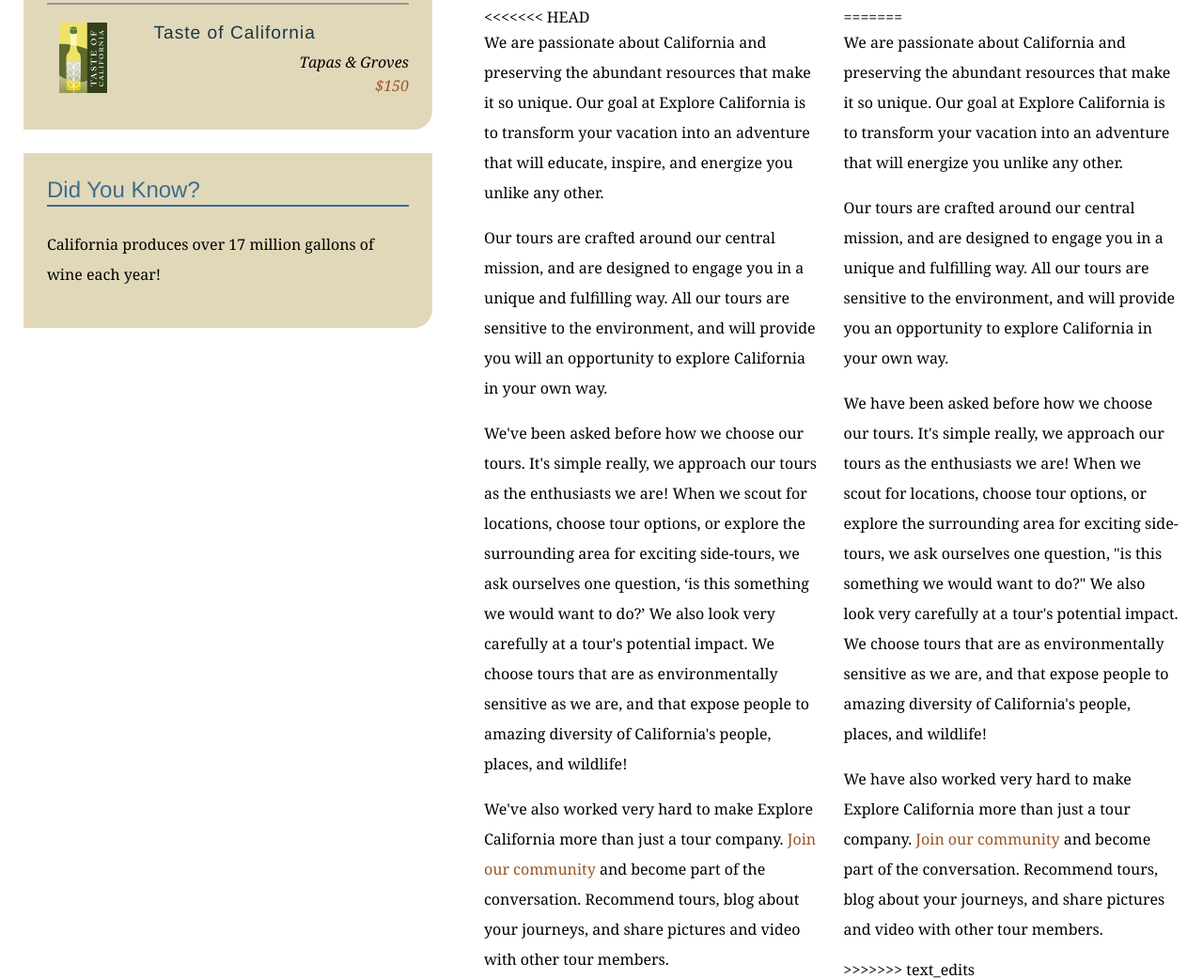
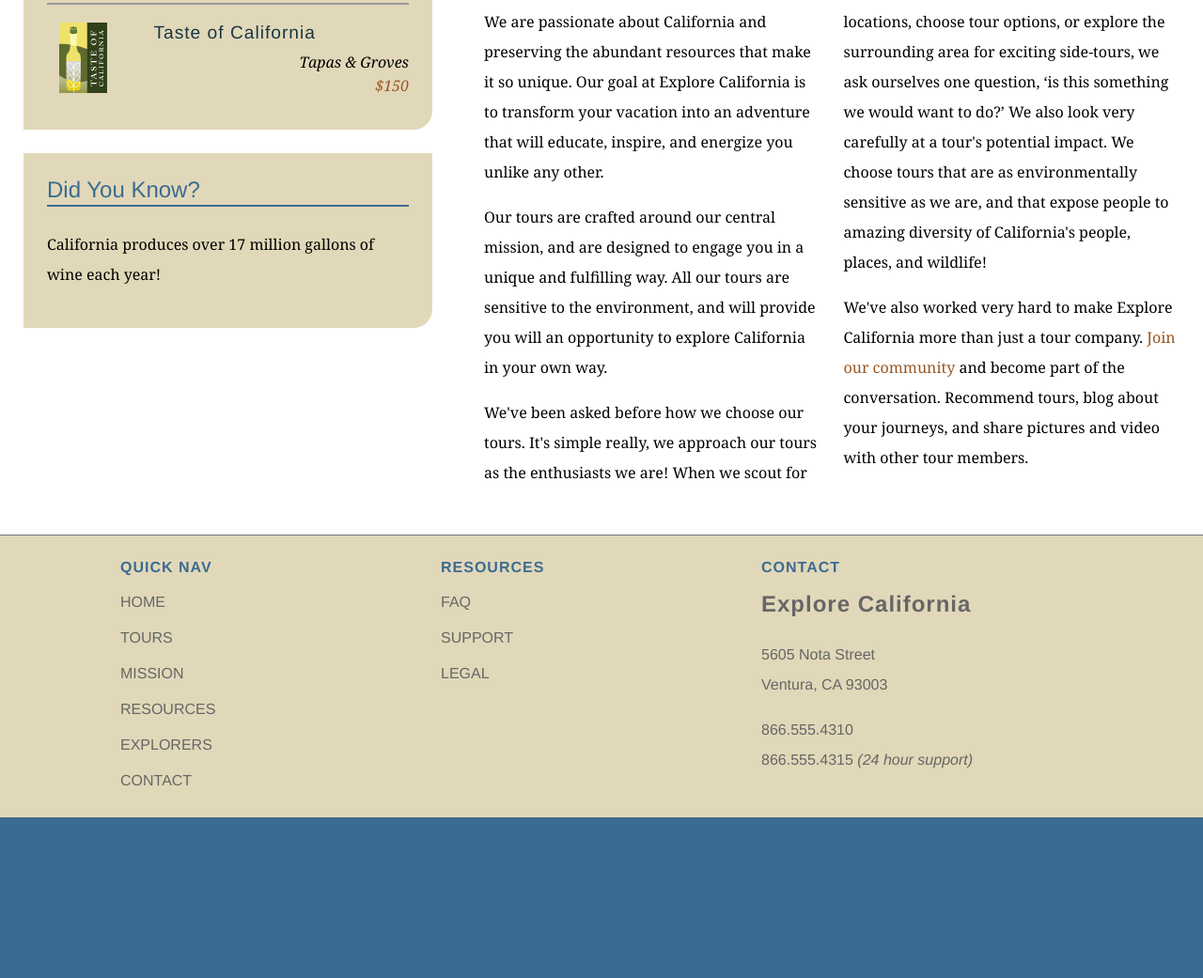
Before and after one commit to kshitijshrivastava/explore-california, a plain HTML site: page mission.html in a window 1280 px wide. Shown: the part 693-1734 px from the top of the page at 94% size. After the commit the page ends 1563 px from the top, so only its background shows below. Drawn offline with Linux system fonts and the light colour scheme.

Commit message:
edited mission.html

```diff
--- a/mission.html
+++ b/mission.html
@@ -62,17 +62,10 @@
           <h1>Who we are</h1>
           <img src="assets/images/mission_look.jpg" alt="Looking out at the Pacific" class="articleImage" />
           <div class="multiCol">
-<<<<<<< HEAD
             <p>We are passionate about California and preserving the abundant resources that make it so unique. Our goal at Explore California is to transform your vacation into an adventure that will educate, inspire, and energize you unlike any other.</p>
             <p>Our tours are crafted around our central mission, and are designed to engage you in a unique and fulfilling way. All our tours are sensitive to the environment, and will provide you will an opportunity to explore California in your own way.</p>
             <p>We've been asked before how we choose our tours. It's simple really, we approach our tours as the enthusiasts we are! When we scout for locations, choose tour options, or explore the surrounding area for exciting side-tours, we ask ourselves one question, &lsquo;is this something we would want to do?&rsquo; We also look very carefully at a tour's potential impact. We choose tours that are as environmentally sensitive as we are, and that expose people to amazing diversity of California's people, places, and wildlife!</p>
             <p>We've also worked very hard to make Explore California more than just a tour company. <a href="explorers/join.html">Join our community</a> and become part of the conversation. Recommend tours, blog about your journeys, and share pictures and video with other tour members.</p>
-=======
-            <p>We are passionate about California and preserving the abundant resources that make it so unique. Our goal at Explore California is to transform your vacation into an adventure that will energize you unlike any other.</p>
-            <p>Our tours are crafted around our central mission, and are designed to engage you in a unique and fulfilling way. All our tours are sensitive to the environment, and will provide you an opportunity to explore California in your own way.</p>
-            <p>We have been asked before how we choose our tours. It's simple really, we approach our tours as the enthusiasts we are! When we scout for locations, choose tour options, or explore the surrounding area for exciting side-tours, we ask ourselves one question, &quot;is this something we would want to do?&quot; We also look very carefully at a tour's potential impact. We choose tours that are as environmentally sensitive as we are, and that expose people to amazing diversity of California's people, places, and wildlife!</p>
-            <p>We have also worked very hard to make Explore California more than just a tour company. <a href="explorers/join.html">Join our community</a> and become part of the conversation. Recommend tours, blog about your journeys, and share pictures and video with other tour members.</p>
->>>>>>> text_edits
           </div>
         </div>
       </div>
```
